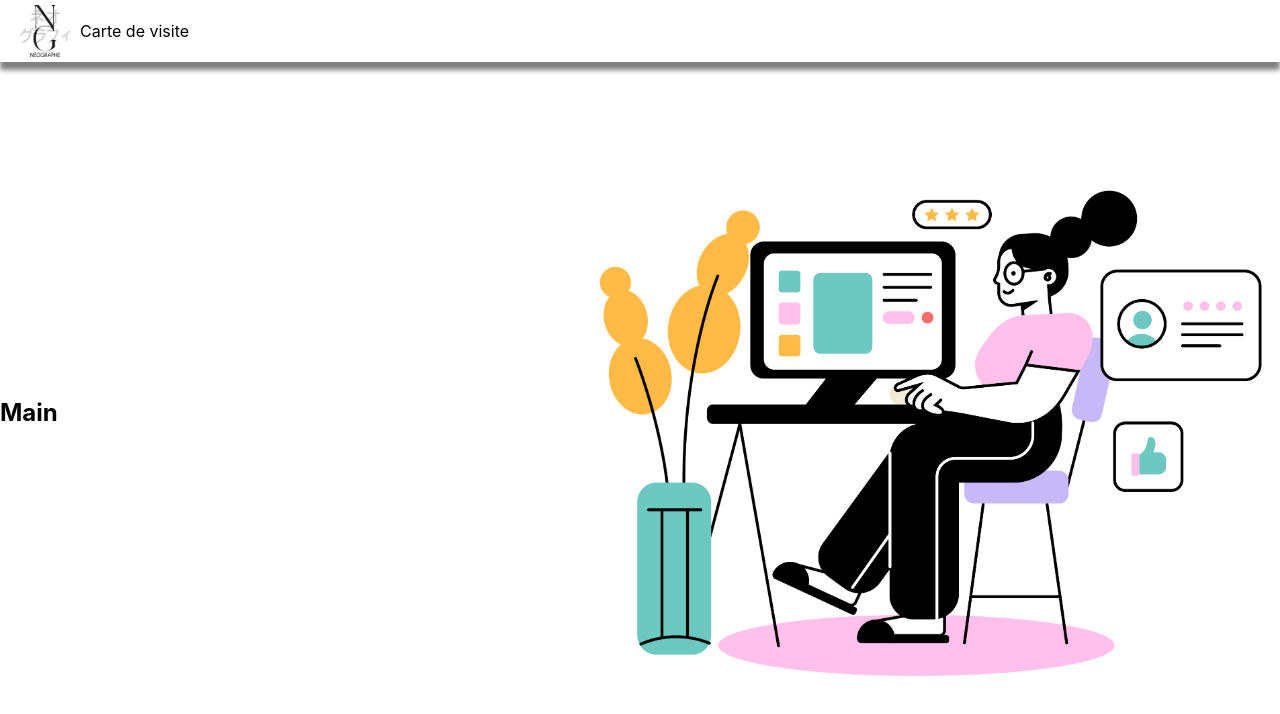
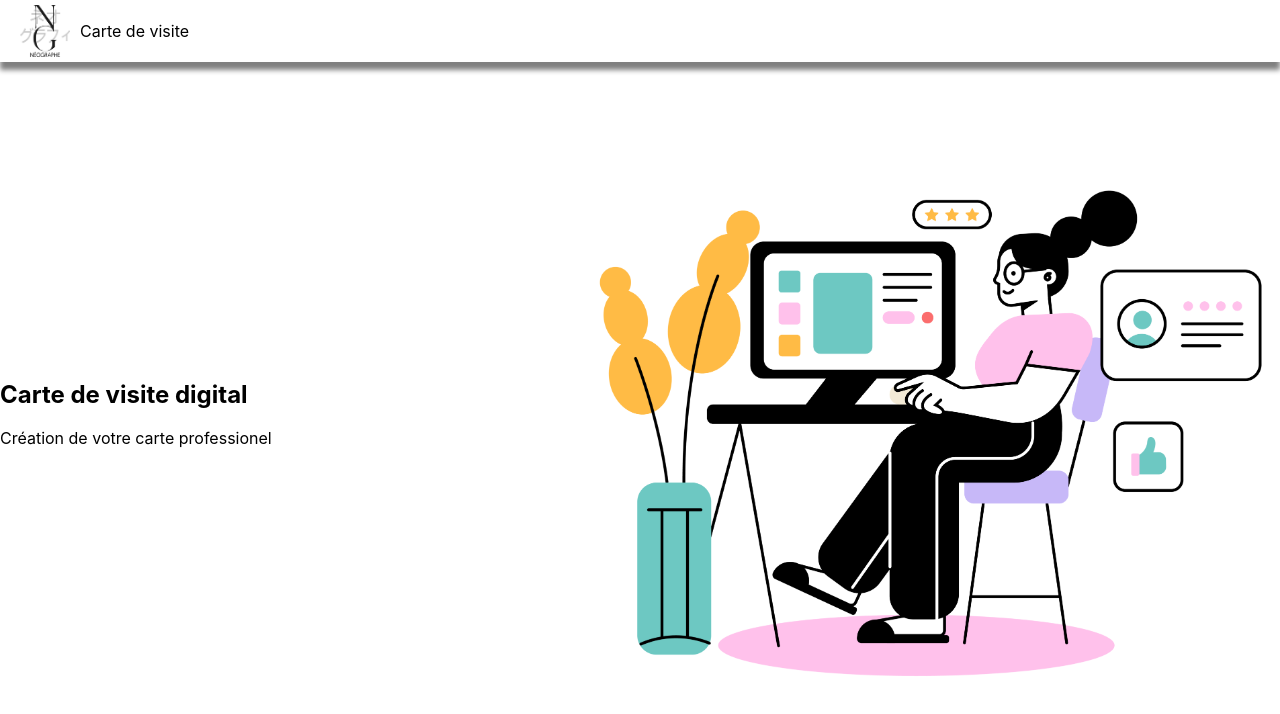
Before and after one commit to Ludoc0de/reactproject2, a React (Create React App) app in the folder reactproject2/: page / in a window 1280 px wide. Shown: the top 714 px of the page. Built offline with nearby package versions, Linux system fonts and the light colour scheme.

Commit message:
add span to subsection add new class

```diff
--- a/reactproject2/src/components/Main.js
+++ b/reactproject2/src/components/Main.js
@@ -5,7 +5,10 @@ import Heroe from "../images/DrawKit.png"
 function Main(){
     return(
         <section>
-            <h1>Main</h1>
+            <span className="hero--subsection">
+                <h1 className="hero--title">Carte de visite digital</h1>
+                <p className="hero--text">Création de votre carte professionel</p>
+            </span>
             <img className="hero--image" src={Heroe} />
         </section>
 
```
